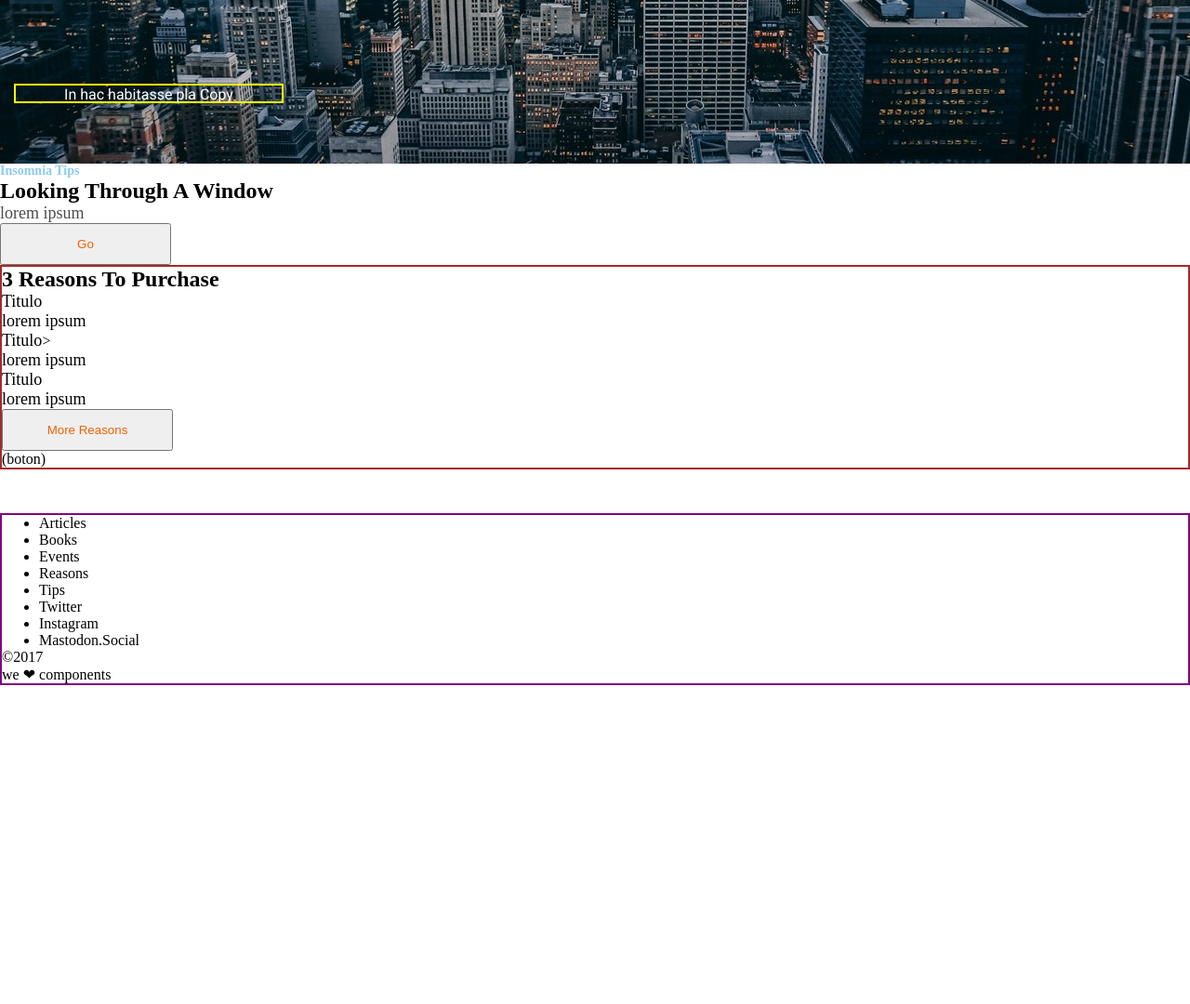
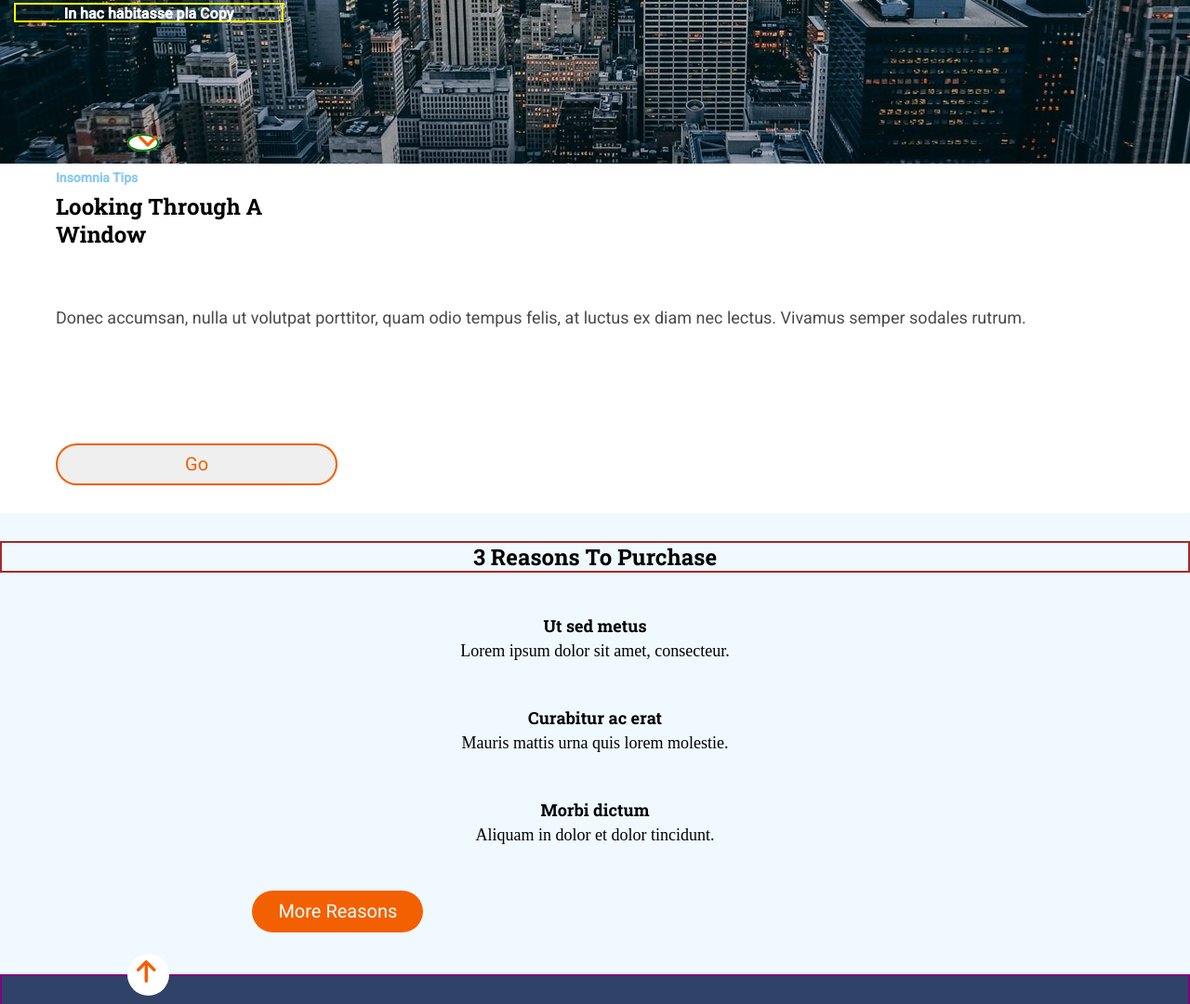
Before and after one commit to Aleha20/my_first_web_HTML-CSS, a website: page src/html/index.html in a window 1280 px wide. Shown: the part 392-1472 px from the top of the page at 93% size. Before the commit the page ends 1129 px from the top, so only its background shows below. Drawn offline with nearby package versions, Linux system fonts and the light colour scheme; files that its build step writes are made by us from their sources; files whose address does not match are found by name.

Commit message:
Add styles

```diff
--- a/src/html/index.html
+++ b/src/html/index.html
@@ -10,6 +10,10 @@
     />
     <link
       href="https://fonts.googleapis.com/css2?family=Roboto&display=swap"
+      rel="stylesheet"
+    />
+    <link
+      href="https://fonts.googleapis.com/css2?family=Roboto:wght@500&display=swap"
       rel="stylesheet"
     />
     <link
--- a/src/html/partials/footer.html
+++ b/src/html/partials/footer.html
@@ -1,5 +1,5 @@
 <footer class="container4">
-  <nav>
+  <nav class="container__resoucer">
     <ul>
       <li>Articles</li>
       <li>Books</li>
@@ -8,14 +8,15 @@
       <li>Tips</li>
     </ul>
   </nav>
-  <nav>
+  <nav class="container__socialmedia">
     <ul>
       <li>Twitter</li>
       <li>Instagram</li>
       <li>Mastodon.Social</li>
-      <!-- (cambiar todos los links a mayuscula) -->
     </ul>
   </nav>
-  <div>&copy2017</div>
-  <div>we ❤︎ components</div>
+  <div class="container__copyright">©2017</div>
+  <div class="container__love">
+    we <small class="heart">❤︎ </small> components
+  </div>
 </footer>
--- a/src/html/partials/header.html
+++ b/src/html/partials/header.html
@@ -4,11 +4,17 @@
       <img class="ico-menu" src="./assets/images/ico-menu.svg" alt="ico-menu" />
       <a href="https://adalab.es/" title="Página de adalab" target="blank"></a>
     </nav>
+    <div>
     <h1 class="titlecontainer">Anonymous Proxy</h1>
-    <small class="subtitle"> In hac habitasse pla Copy</small>
-
-    <div class="">
-      <img src="./assets/images/ico-scroll-down.svg" alt="Scroll-down" />
-    </div>
+    <h2 class="subtitle">In hac habitasse pla Copy</h2>
+    <small class="go-down">
+      <img
+        class="ico-scroll-down"
+        src="./assets/images/ico-scroll-down.svg"
+        alt="Va a la sección 3 reasons to purchase"
+      />
+    </small>
+  </div>
+    </section>
   </section>
 </header>
--- a/src/html/partials/main.html
+++ b/src/html/partials/main.html
@@ -1,27 +1,44 @@
-<main class="container2">
-  <section class="intro">
+<main class="offers">
+  <section class="container2">
+    <div>
     <h4 class="tips">Insomnia Tips</h4>
-    <h2 class="looking">Looking Through A Window</h2>
-    <p class="paragraph">lorem ipsum</p>
-    <input class="Go-buttom" type="submit" value="Go" />
+    <h2 class="looking">Looking through a <br />window</h2>
+    <p class="paragraph">
+      Donec accumsan, nulla ut volutpat porttitor, quam odio tempus felis, at
+      luctus ex diam nec lectus. Vivamus semper sodales rutrum.
+    </p>
+    <input class="letsGo" type="submit" value="Go" />
+
   </section>
   <section class="container3">
-    <h2 class="to-buy">3 Reasons To Purchase</h2>
-
+    <h2 class="why">3 Reasons to purchase</h2>
+    <div class="articles">
+    <article>
       <div>
-      <span class="why1">Titulo</span>
-      <p class="definition">lorem ipsum</p>
+        <h3 class="why1">Ut sed metus</h3>
+        <p class="definition1">Lorem ipsum dolor sit amet, consecteur.</p>
       </div>
+    </article>
+    <article>
       <div>
-      <span class="why1">Titulo</span>>
-      <p class="definition">lorem ipsum</p>
+        <h3 class="why2">Curabitur ac erat</h3>
+        <p class="definition2">Mauris mattis urna quis lorem molestie.</p>
       </div>
+    </article>
+    <article>
       <div>
-      <span class="why1">Titulo</span>
-      <p class="definition">lorem ipsum</p>
+        <h3 class="why3">Morbi dictum</h3>
+        <p class="definition3">Aliquam in dolor et dolor tincidunt.</p>
       </div>
-    <input class="Go-buttom" type="submit" value="More Reasons" />
-    <!-- revisar si va la segunda con mayuscula More reasons -->
-    <div class="scroll-up">(boton)</div>
+    </article>
+  </div>
+    <input class="more-buttom" type="submit" value="More Reasons" />
+    <small class="scroll-up">
+      <img
+        class="ico-scroll-up"
+        src="./assets/images/ico-arrow.svg"
+        alt="Vuelve al inicio de la página"
+      />
+    </small>
   </section>
 </main>
--- a/src/scss/core/_reset.scss
+++ b/src/scss/core/_reset.scss
@@ -1,4 +1,5 @@
 * {
   margin: 0;
+  padding: 0;
   box-sizing: border-box;
 }
--- a/src/scss/layout/_footer.scss
+++ b/src/scss/layout/_footer.scss
@@ -1,4 +1,39 @@
 .container4 {
+  width: 100%;
+  height: 465px;
+  background-color: #304268;
+  font-family: "Roboto", sans-serif;
+  color: #ffffff;
   border: 2px solid purple;
   list-style: none;
+  display: flex;
+  flex-direction: column;
+  justify-content: center;
+  text-align: center;
+  line-height: 30px;
 }
+.container__resoucer {
+  border: 2px solid yellow;
+  margin-top: 60px;
+  margin-bottom: 30px;
+  font-size: 16px;
+  line-height: 30px;
+}
+.container__socialmedia {
+  border: 2px solid red;
+  margin-bottom: 30px;
+  font-size: 16px;
+  line-height: 30px;
+}
+.container__copyright {
+  font-size: 14px;
+
+  border: 2px solid orange;
+}
+.container__love {
+  font-size: 14px;
+  border: 2px solid greenyellow;
+}
+.heart {
+  color: #f26002;
+}
--- a/src/scss/layout/_header.scss
+++ b/src/scss/layout/_header.scss
@@ -1,14 +1,10 @@
 .container0 {
   width: 100%;
-  height: 568px;
+  // height: 568px;
   background-image: url("../images/cover.jpg");
   background-color: rgba(255, 255, 255, 0.5);
 }
-.imagenhero {
-  width: 100%;
-  height: 568px;
-  object-fit: cover;
-}
+
 .container1 {
   width: 100%;
   height: 568px;
@@ -20,6 +16,7 @@
   width: 44px;
   height: 44px;
   position: fixed;
+  left: 0;
   top: 0;
   background-color: #0271bc;
 }
@@ -29,7 +26,7 @@
   margin: 15px;
 }
 .titlecontainer {
-  margin: 284px 15px 174px 15px;
+  margin: 284px 15px 10px 15px;
   border: 2px solid blue;
   width: 290px;
   height: 110px;
@@ -50,3 +47,22 @@
   text-align: center;
   border: 2px solid yellow;
 }
+.go-down {
+  width: 45px;
+  height: 45px;
+  background-color: #ffffff;
+  border-radius: 50%;
+  align-items: center;
+  position: relative;
+  bottom: 1px;
+  top: -23px;
+  border: 2px solid green;
+  margin: 0 137px;
+}
+
+.ico-scroll-down {
+  width: 20px;
+  height: 12px;
+  align-items: center;
+  margin-left: 10px;
+}
--- a/src/scss/main.scss
+++ b/src/scss/main.scss
@@ -1,52 +1,170 @@
 @import "./core/reset";
 @import "./layout/header";
 @import "./layout/footer";
-body {
-  width: 100vw;
-  height: 100vh;
+
+.offers {
+  width: 100%;
 }
 .container2 {
+  display: flex;
+  flex-direction: column;
   width: 100%;
   height: 376px;
-  background-color: 1px solid orange;
-}
-.intro {
-  background-color: 1px solid pink;
+  background-color: #ffffff;
 }
 .tips {
+  width: 90px;
+  height: 30px;
+  // margin-top: 30px;
+  margin-left: 4.68%;
+  margin-right: 67.1%;
+  margin-bottom: 1px;
+  font-family: "Roboto", sans-serif;
+  line-height: 30px;
   font-size: 14px;
   color: #8ccbea;
 }
 .looking {
+  width: 90.62%;
+  height: 60px;
+  margin-left: 4.68%;
+  margin-right: 4.68%;
+  margin-bottom: 4.68%;
+  // margin-top: 61px;
+  font-family: "Roboto Slab", serif;
   font-size: 24px;
+  line-height: 30px;
   color: #000000;
+  text-transform: capitalize;
 }
 .paragraph {
+  width: 90.62%;
+  height: 120px;
+  margin-top: 15px;
+  margin-left: 4.68%;
+  margin-right: 4.68%;
+  font-family: "Roboto", sans-serif;
   font-size: 18px;
+  line-height: 30px;
   color: #4a4a4a;
+}
+.letsGo {
+  width: 23.7%;
+  height: 45px;
+  border-radius: 22.5px;
+  border: 2px solid #f26002;
+  margin-left: 4.68%;
+  margin-right: 71.56%;
+  margin-top: 30px;
+  font-family: "Roboto", sans-serif;
+  color: #f26002;
+  font-size: 20px;
+  text-align: center;
+  padding: 7px;
+
+  cursor: pointer;
 }
 
 .container3 {
+  width: 100%;
+  // height: 376px;
+  background-color: #eff9ff;
+  display: flex;
+  flex-direction: column;
+  justify-content: center;
+}
+.why {
   border: 2px solid brown;
+  font-family: "Roboto Slab", serif;
+  font-size: 24px;
+  line-height: 30px;
+  text-align: center;
+  color: #000000;
+  text-transform: capitalize;
+  margin-top: 30px;
+  margin-bottom: 45px;
 }
-.to-buy {
-  font-size: 24px;
-  color: #000000;
+.articles {
+  display: flex;
+  flex-direction: column;
+  justify-content: center;
+  text-align: center;
 }
 .why1 {
+  font-family: "Roboto Slab", serif;
   font-size: 18px;
   color: #000000;
+  margin-left: 21.2%;
+  margin-right: 21.2%;
 }
-.definition {
+.why2 {
+  font-family: "Roboto Slab", serif;
   font-size: 18px;
   color: #000000;
+  margin-left: 21.2%;
+  margin-right: 21.2%;
 }
-.Go-buttom {
+.why3 {
+  font-family: "Roboto Slab", serif;
+  font-size: 18px;
+  color: #000000;
+  margin-left: 21.2%;
+  margin-right: 21.2%;
+}
+.definition1 {
+  line-height: 30px;
+  font-size: 18px;
+  color: #000000;
+  margin-left: 21.8%;
+  margin-right: 21.8%;
+  margin-bottom: 45px;
+}
+.definition2 {
+  line-height: 30px;
+
+  font-size: 18px;
+  color: #000000;
+  margin-left: 21.8%;
+  margin-right: 21.8%;
+  margin-bottom: 45px;
+}
+.definition3 {
+  line-height: 30px;
+  font-size: 18px;
+  color: #000000;
+  margin-left: 21.8%;
+  margin-right: 21.8%;
+  margin-bottom: 45px;
+}
+.more-buttom {
   width: 184px;
   height: 45px;
-  border-radius: 22.5;
-  color: #f26002;
+  border-radius: 22.5px;
+  background-color: #f26002;
+  align-items: center;
+  margin-left: 21.2%;
+  margin-right: 21.2%;
+  font-family: "Roboto", sans-serif;
+  color: #ffffff;
+  font-size: 20px;
+  line-height: 45px;
+  cursor: pointer;
+  border: none;
 }
 .scroll-up {
-  background-color: white;
+  margin: 0 137px;
+  align-items: center;
+  position: relative;
+  bottom: -23px;
+  background-color: #ffffff;
+  width: 45px;
+  height: 45px;
+  // border: 2px solid green;
+  border-radius: 50%;
 }
+.ico-scroll-up {
+  position: relative;
+  top: 7px;
+  left: 10px;
+  align-items: center;
+}
```
Lines whose indentation alone changed are shown as unchanged.
